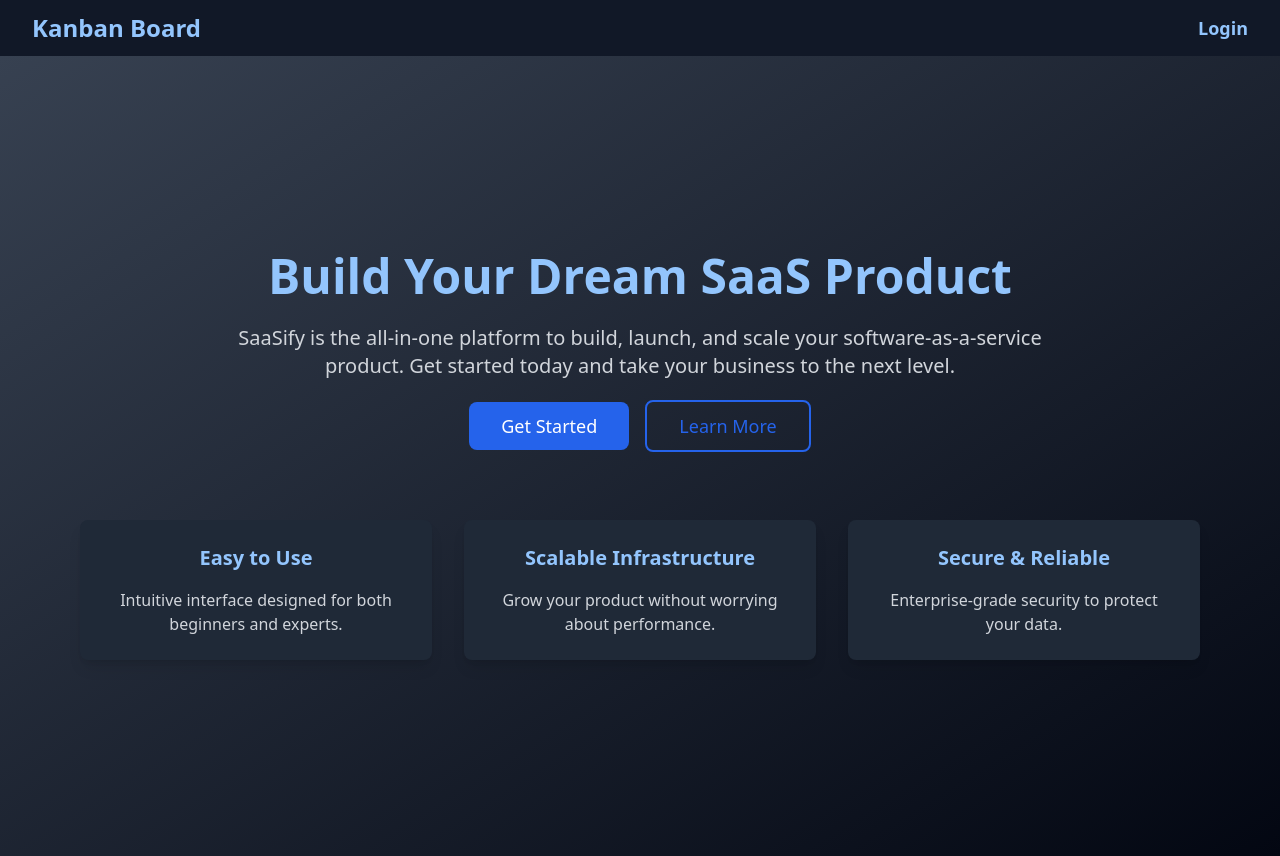
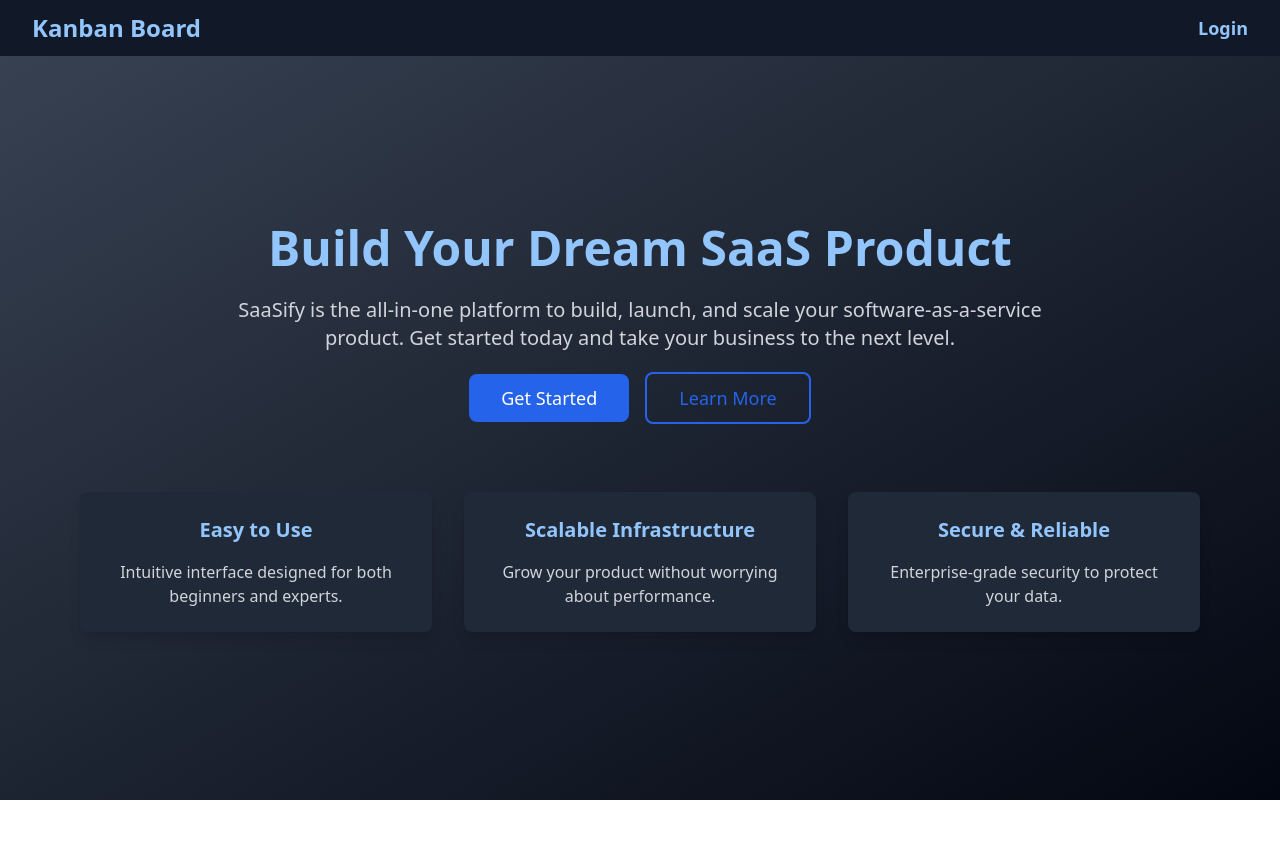
Before and after one commit to LoveKumarAgrawal/kanban-board, a Next.js app: page / in a window 1280 px wide. After the commit the page ends 800 px from the top, so only its background shows below. Built offline with nearby package versions, Linux system fonts and the light colour scheme; no server answers.

Commit message:
improved layout height

```diff
--- a/app/(auth)/login/page.tsx
+++ b/app/(auth)/login/page.tsx
@@ -11,7 +11,7 @@
 const Login = () => {
     const [state, action, isPending] = useActionState(login, initialState);
     return (
-        <div className="min-h-screen bg-gray-900 flex items-center justify-center py-12 px-4 sm:px-6 lg:px-8">
+        <div className="h-screen bg-gray-900 flex items-center justify-center py-12 px-4 sm:px-6 lg:px-8">
             <div className="bg-gray-800 p-8 rounded-lg shadow-lg w-full max-w-md">
                 <h1 className="text-3xl font-bold text-center text-white mb-6">Login</h1>
 
--- a/app/(auth)/register/page.tsx
+++ b/app/(auth)/register/page.tsx
@@ -12,7 +12,7 @@
     const [state, action, isPending] = useActionState(register, initialState);
 
     return (
-        <div className="min-h-screen bg-gray-900 flex items-center justify-center py-12 px-4 sm:px-6 lg:px-8">
+        <div className="h-screen bg-gray-900 flex items-center justify-center py-12 px-4 sm:px-6 lg:px-8">
             <div className="bg-gray-800 p-8 rounded-lg shadow-lg w-full max-w-md">
                 <h1 className="text-3xl font-bold text-center text-white mb-6">Register</h1>
 
--- a/app/layout.tsx
+++ b/app/layout.tsx
@@ -28,8 +28,10 @@
       <body
         className={`${geistSans.variable} ${geistMono.variable} antialiased`}
       >
+        <div className="flex flex-col h-screen">
       <Navbar />
       {children}
+      </div>
       </body>
     </html>
   );
--- a/components/Hero.tsx
+++ b/components/Hero.tsx
@@ -2,7 +2,7 @@
 
 export default function Hero() {
     return (
-        <div className="min-h-screen bg-gradient-to-br from-gray-700 to-gray-950 flex flex-col items-center justify-center text-white">
+        <div className="h-screen bg-gradient-to-br from-gray-700 to-gray-950 flex flex-col items-center justify-center text-white flex-wrap-reverse">
             {/* Hero Section */}
             <div className="text-center max-w-4xl px-4">
                 <h1 className="text-5xl font-bold text-blue-300 mb-6">
--- a/components/Navbar.tsx
+++ b/components/Navbar.tsx
@@ -1,13 +1,15 @@
 import getAuthUser from "@/lib/getAuthUser";
 import Link from "next/link";
 import { logout } from "@/actions/auth";
+import { SessionUser } from "@/types/type";
+import { JWTPayload } from "jose";
 
 const Navbar = async () => {
     const user = await getAuthUser();
 
     return (
         <nav className="w-full py-3 flex justify-between items-center px-8 bg-gray-900 text-white shadow-md">
-            <div className="text-2xl font-bold text-blue-300">Kanban Board</div>
+            <Link href="/" className="text-2xl font-bold text-blue-300">Kanban Board</Link>
             <div className="flex justify-center items-center gap-3">
                 {user && (
                     <Avatar name={user?.name} size={"big"} />
--- a/lib/getAuthUser.ts
+++ b/lib/getAuthUser.ts
@@ -1,5 +1,6 @@
 import { cookies } from "next/headers";
 import { decrypt } from "./sessions";
+import { SessionUser } from "@/types/type";
 
 export default async function getAuthUser() {
     const cookieStore = await cookies()
--- a/types/type.ts
+++ b/types/type.ts
@@ -7,3 +7,8 @@
     };
 
   };
+
+export interface SessionUser {
+  name: string;
+  id: string;
+}
```
